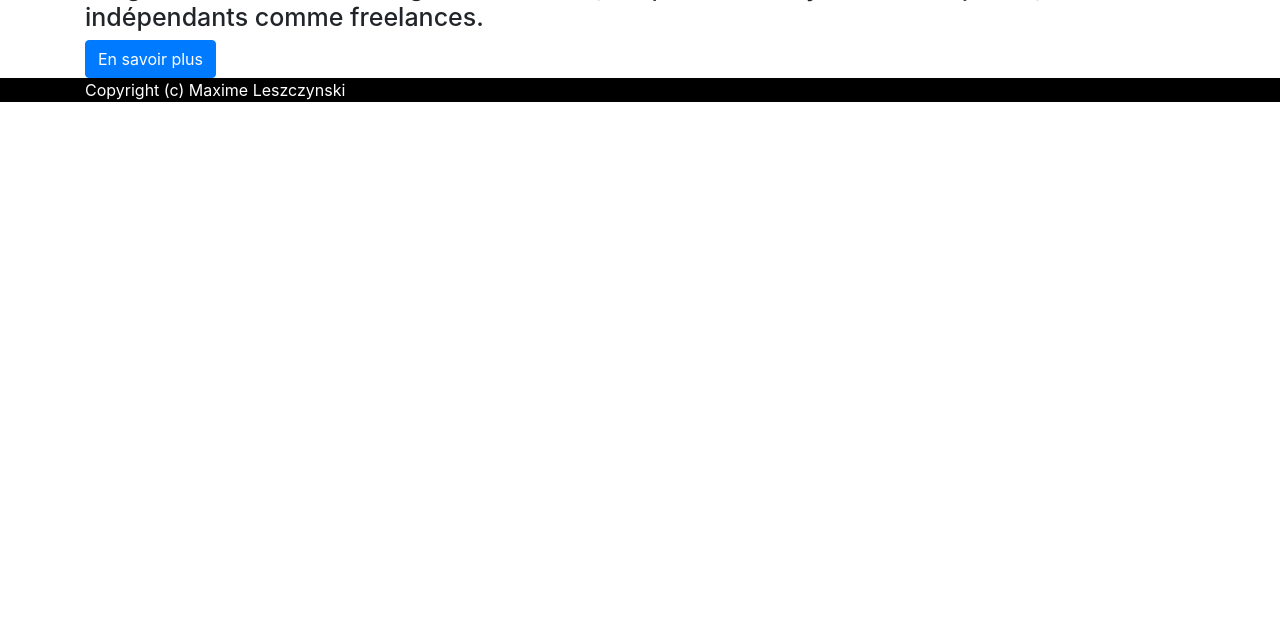
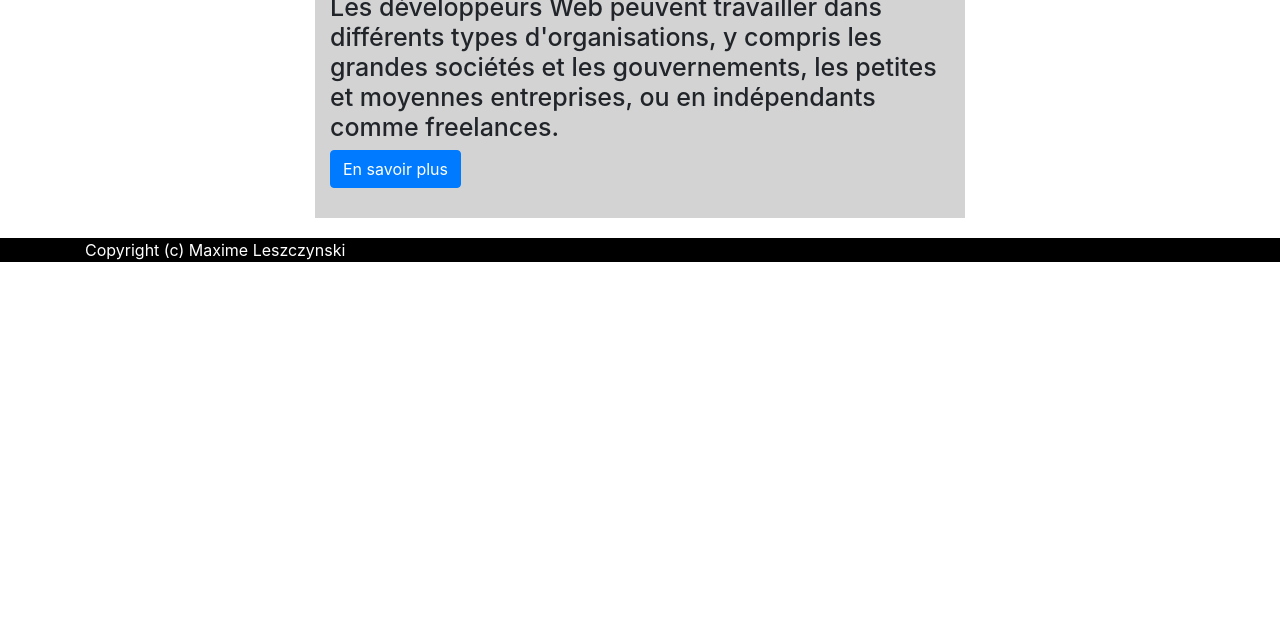
Before and after one commit to Maxime5462/Initiation-Bootstrap, a plain HTML site: page index.html in a window 1280 px wide. Shown: the part 170-800 px from the top of the page. Drawn offline with nearby package versions, Linux system fonts and the light colour scheme.

Commit message:
mise à jour div dev

```diff
--- a/assets/app.css
+++ b/assets/app.css
@@ -10,3 +10,12 @@ footer {
 #CR {
   color: white;
 }
+#dev {
+  background-color: lightgrey;
+  margin: 20px;
+  margin-top: : 200px;
+  margin-left: 300px;
+  margin-right: 300px;
+  padding-bottom: 30px;
+  padding-top: 30px;
+}
--- a/index.html
+++ b/index.html
@@ -33,11 +33,12 @@
     </div>
   </nav>
   <div class="container-fluid">
-
-    <div class="container">
-      <h1>Développeur web</h1>
-      <h3>Les développeurs Web peuvent travailler dans différents types d'organisations, y compris les grandes sociétés et les gouvernements, les petites et moyennes entreprises, ou en indépendants comme freelances. </h3>
-<button type="button" class="btn btn-primary">En savoir plus</button>
+    <div id="dev">
+      <div class="container">
+        <h1>Développeur web</h1>
+        <h3>Les développeurs Web peuvent travailler dans différents types d'organisations, y compris les grandes sociétés et les gouvernements, les petites et moyennes entreprises, ou en indépendants comme freelances. </h3>
+        <button type="button" class="btn btn-primary">En savoir plus</button>
+      </div>
     </div>
   </div>
   <footer>
```
